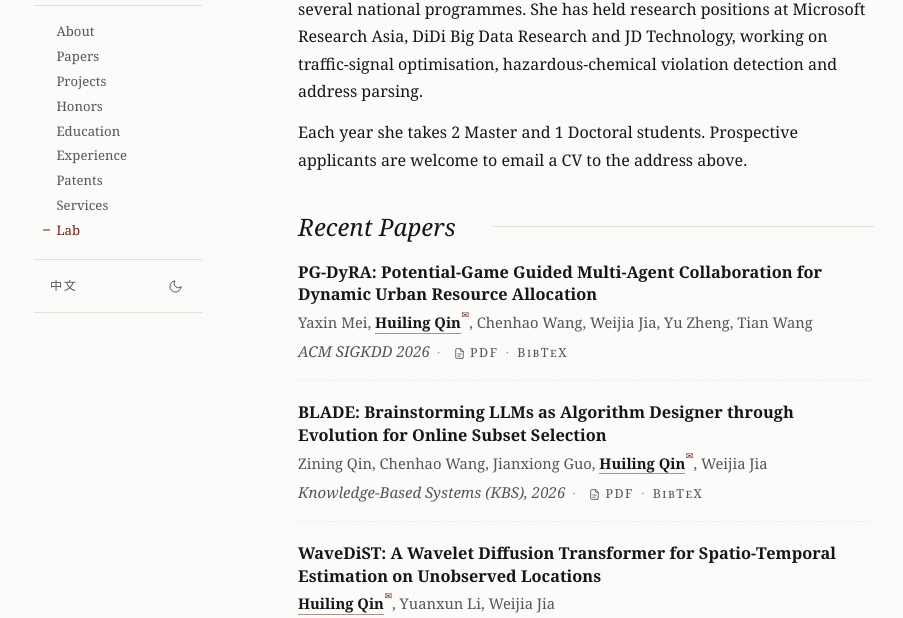
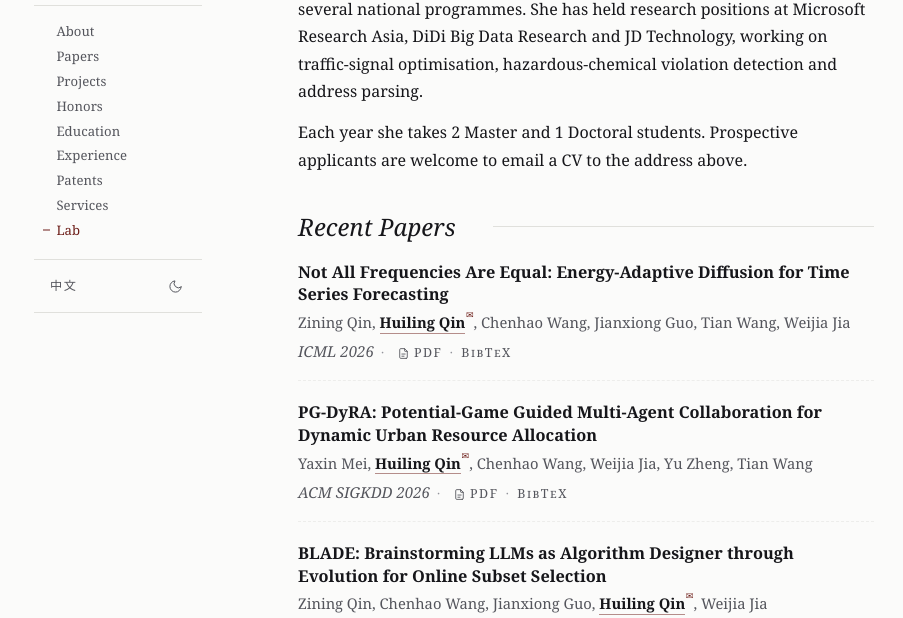
Before and after one commit to orekinana/qinhuiling.github.io, a plain HTML site: page index.html in a window 1280 px wide. Shown: the part 327-945 px from the top of the page, without its empty margins (202-1105 px from the left). Drawn offline with Linux system fonts and the light colour scheme.

Commit message:
添加 ICML 2026 论文: Not All Frequencies Are Equal

```diff
--- a/index.html
+++ b/index.html
@@ -210,6 +210,22 @@
         <section id="publications" class="view">
             <p class="back"><a href="#about" data-view="default"><span lang="zh">← 返回</span><span lang="en">← Back</span></a></p>
             <h2><span lang="zh">全部论文</span><span lang="en">Publications</span></h2>
+
+            <article class="pub">
+                <h3>Not All Frequencies Are Equal: Energy-Adaptive Diffusion for Time Series Forecasting</h3>
+                <p class="authors">Zining Qin, <strong data-me>Huiling Qin</strong><sup data-cor>✉</sup>, Chenhao Wang, Jianxiong Guo, Tian Wang, Weijia Jia</p>
+                <p class="meta">
+                    <em>ICML 2026</em>
+                    <a data-icon="pdf" href="https://openreview.net/pdf?id=abc" target="_blank" rel="noopener">PDF</a>
+                    <button data-bibtex type="button">BibTeX</button>
+                </p>
+                <div class="bibtex"><pre>@inproceedings{qin2026frequency,
+  title     = {Not All Frequencies Are Equal: Energy-Adaptive Diffusion for Time Series Forecasting},
+  author    = {Qin, Zining and Qin, Huiling and Wang, Chenhao and Guo, Jianxiong and Wang, Tian and Jia, Weijia},
+  booktitle = {Intl. Conf. on Machine Learning (ICML 2026)},
+  year      = {2026}
+}</pre></div>
+            </article>
 
             <article class="pub">
                 <h3>PG-DyRA: Potential-Game Guided Multi-Agent Collaboration for Dynamic Urban Resource Allocation</h3>
```
